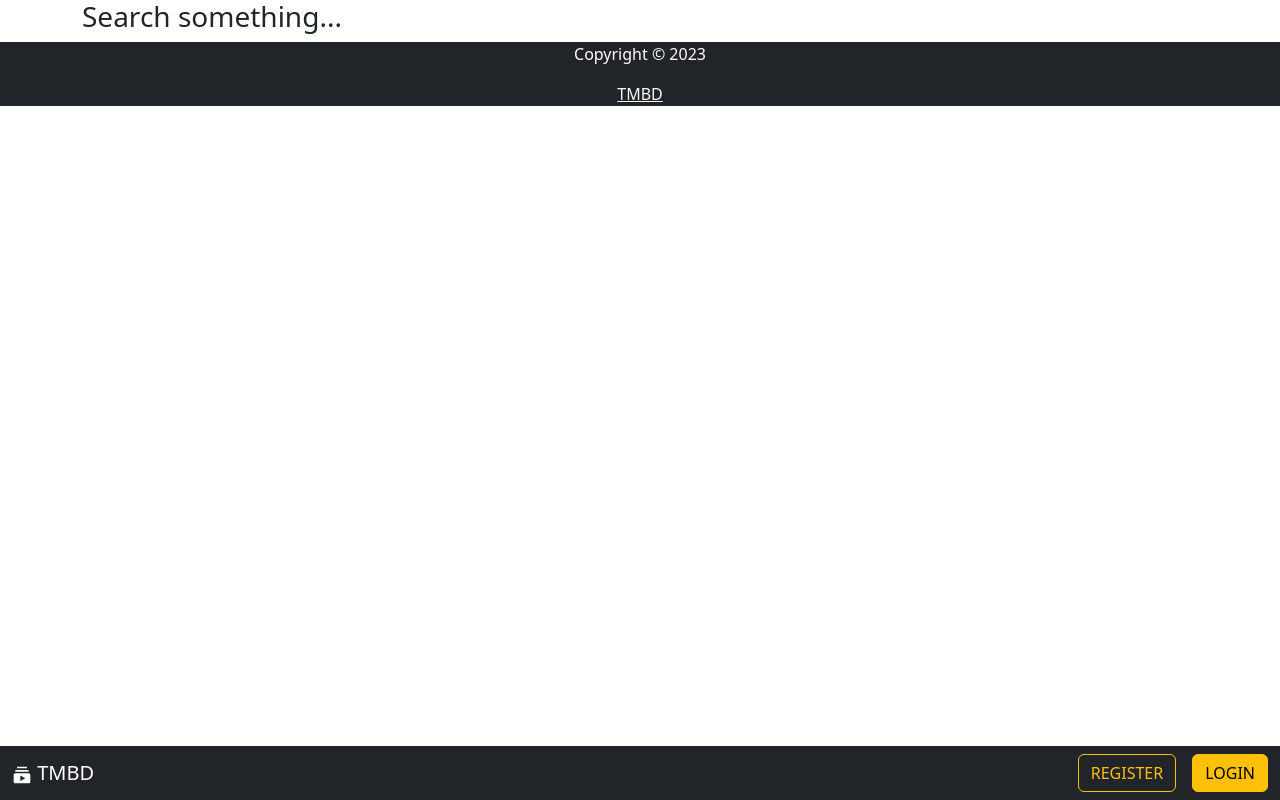
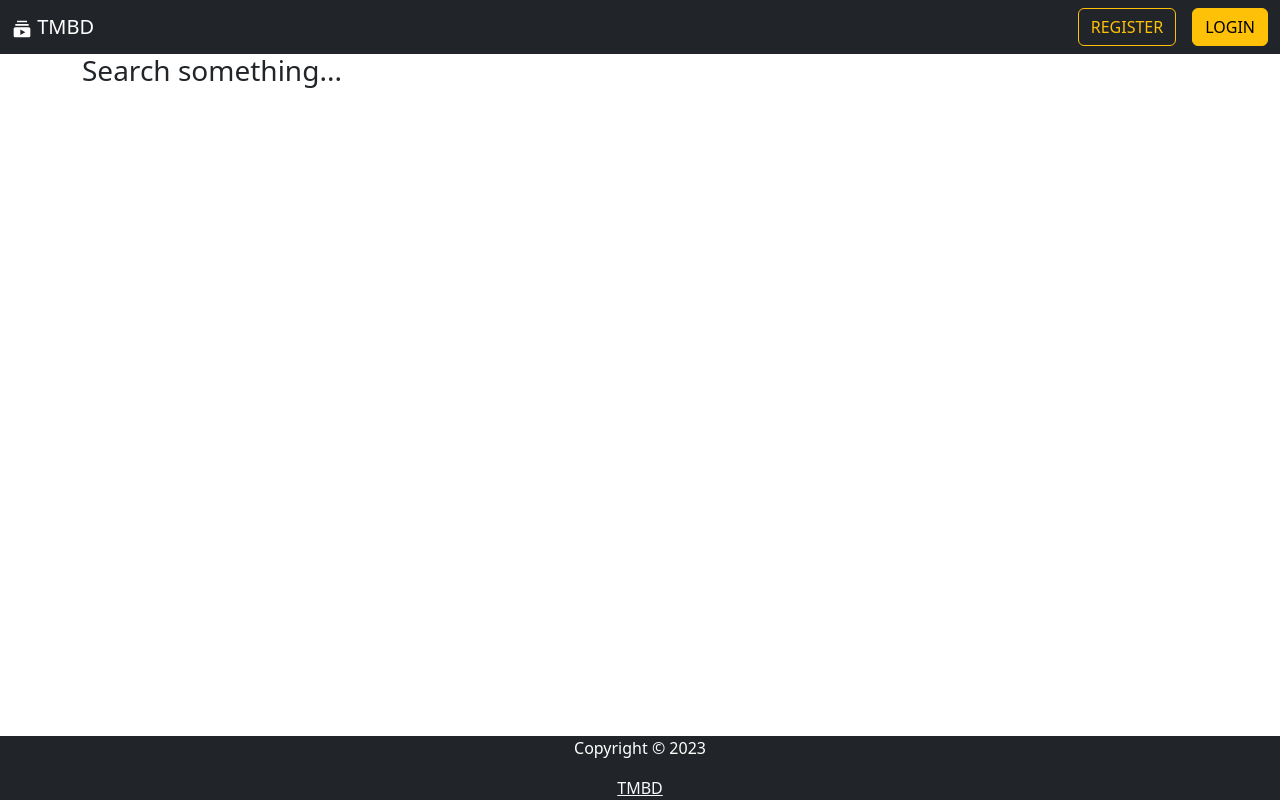
Before and after one commit to julietamag/tmbdP5-front, a React (Create React App) app: page /search in a window 1280 px wide. Built offline with nearby package versions, Linux system fonts and the light colour scheme.

Commit message:
style/fix footer

```diff
--- a/src/components/Footer.js
+++ b/src/components/Footer.js
@@ -3,7 +3,7 @@ import { Link } from "react-router-dom";
 
 const Footer = () => {
   return (
-    <footer className="bg-dark text-center text-white mt-5 mt-auto ">
+    <footer className="bg-dark text-center text-white mt-5 mt-auto fixed-bottom ">
       <div className="container text-center">
         <p >
           Copyright &copy; 2023
--- a/src/components/NavBar.js
+++ b/src/components/NavBar.js
@@ -32,7 +32,7 @@ export const NavBar = () => {
   }
 
   return (
-    <nav className="navbar navbar-expand-lg navbar-dark bg-dark fixed-bottom">
+    <nav className="navbar navbar-expand-lg navbar-dark bg-dark ">
       <div className="container-fluid">
         <div className="navbar-header">
           <Link to="/" class="navbar-brand">
```
